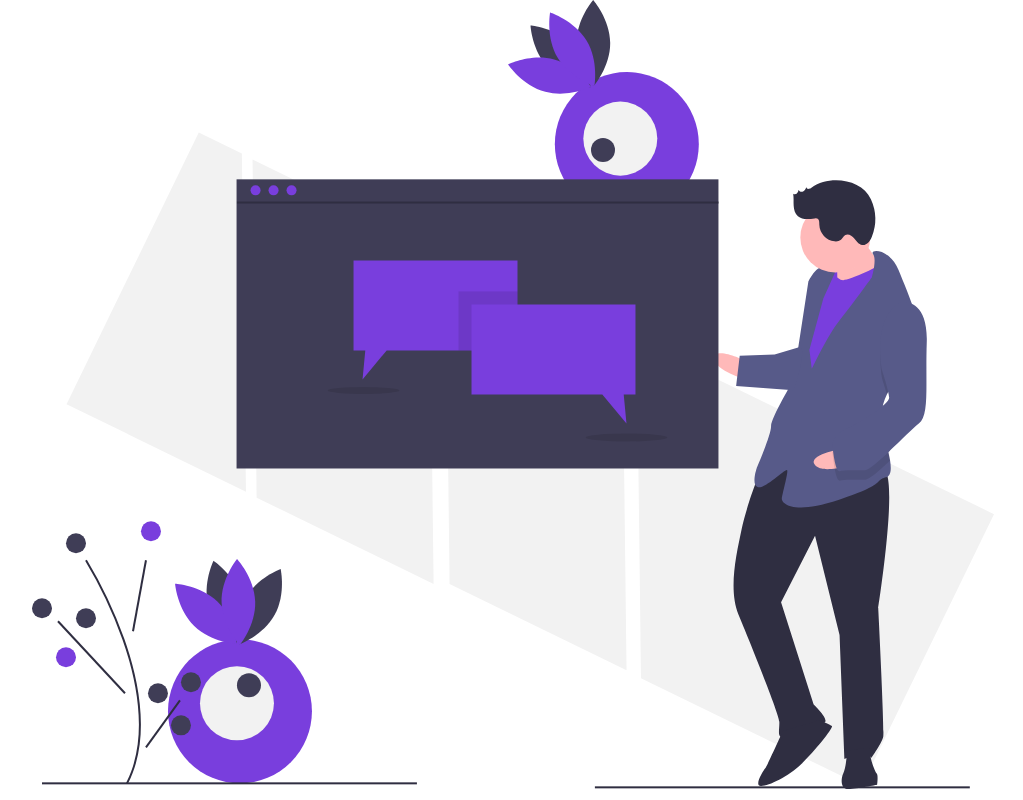
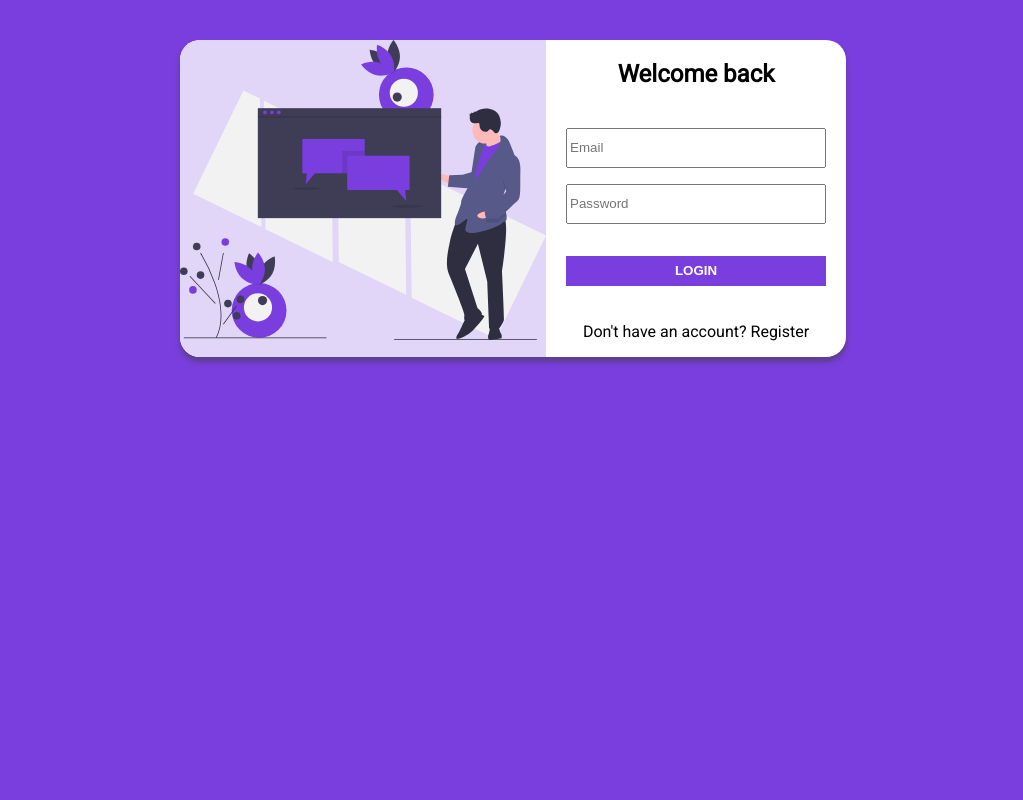
Before and after one commit to ashanjs/chat-app, a React (Create React App) app in the folder chat-frontend/: page /login in a window 1280 px wide. Shown: the top 800 px of the page, without its empty margins (127-1150 px from the left). Built offline with nearby package versions, Linux system fonts and the light colour scheme.

Commit message:
Style login component and installing scss parser

```diff
--- a/chat-frontend/package.json
+++ b/chat-frontend/package.json
@@ -6,6 +6,7 @@
     "@testing-library/jest-dom": "^5.11.4",
     "@testing-library/react": "^11.1.0",
     "@testing-library/user-event": "^12.1.10",
+    "node-sass": "^4.14.1",
     "react": "^17.0.1",
     "react-dom": "^17.0.1",
     "react-router-dom": "^5.2.0",
--- a/chat-frontend/src/App.css
+++ /dev/null
@@ -1,3 +0,0 @@
-.App {
-	text-align: center;
-}
--- a/chat-frontend/src/App.js
+++ b/chat-frontend/src/App.js
@@ -1,4 +1,4 @@
-import './App.css';
+import './App.scss';
 import React from 'react'
 import Login from './components/Auth/Login'
 import Register from './components/Auth/Register'
--- /dev/null
+++ b/chat-frontend/src/App.scss
@@ -0,0 +1,33 @@
+@import url("https://fonts.googleapis.com/css2?family=Roboto&display=swap");
+
+body {
+	font-family: "Roboto", sans-serif;
+}
+
+.App {
+	text-align: center;
+}
+
+.card-shadow {
+	-webkit-box-shadow: 0px 5px 5px 0px rgba(64, 64, 64, 0.5);
+	-moz-box-shadow: 0px 5px 5px 0px rgba(64, 64, 64, 0.5);
+	box-shadow: 0px 5px 5px 0px rgba(64, 64, 64, 0.5);
+}
+
+.shadow-light {
+	-webkit-box-shadow: 0px 3px 5px 0px rgba(122, 122, 122, 0.2);
+	-moz-box-shadow: 0px 3px 5px 0px rgba(122, 122, 122, 0.2);
+	box-shadow: 0px 3px 5px 0px rgba(122, 122, 122, 0.2);
+}
+
+.m-0 {
+	margin: 0;
+}
+
+.mb-1 {
+	margin-bottom: 1rem;
+}
+
+.mb-2 {
+	margin-bottom: 2rem;
+}
--- /dev/null
+++ b/chat-frontend/src/assets/scss/_variables.scss
@@ -0,0 +1,5 @@
+$bg-main: #793edd;
+$bg-light: #e2d6f8;
+$bg-gray: #f5f6f8;
+$success: #42b983;
+$danger: #b94242;
--- /dev/null
+++ b/chat-frontend/src/components/Auth/Auth.scss
@@ -0,0 +1,78 @@
+@import "../../assets/scss/_variables.scss";
+
+#auth-container {
+	min-height: 100vh;
+	background-color: $bg-main;
+
+	#auth-card {
+		display: flex;
+		justify-content: center;
+
+		& > div {
+			display: flex;
+			flex-direction: column;
+			min-width: 100%;
+			margin-top: 10px;
+			background-color: white;
+			border-radius: 20px;
+
+			@media (min-width: 800px) {
+				flex-direction: row;
+				min-width: 500px;
+				margin-top: 2.5rem;
+			}
+
+			#image-section {
+				background-color: $bg-light;
+				border-top-left-radius: 20px;
+				border-top-right-radius: 20px;
+				border-bottom-left-radius: 0;
+
+				@media (min-width: 800px) {
+					border-top-right-radius: 0;
+					border-bottom-left-radius: 20px;
+				}
+
+				img {
+					max-height: 300px;
+					max-width: 100%;
+				}
+			}
+
+			#form-section {
+				min-width: 100%;
+
+				@media (min-width: 800px) {
+					min-width: 300px;
+				}
+
+				h2 {
+					text-align: center;
+				}
+
+				form {
+					padding: 20px;
+
+					.input-field {
+						input,
+						select {
+							height: 40px;
+							width: 100%;
+							box-sizing: border-box;
+						}
+					}
+
+					button {
+						width: 100%;
+						height: 30px;
+						background-color: $bg-main;
+						border: none;
+						color: white;
+						cursor: pointer;
+						font-weight: 600;
+					}
+				}
+			}
+		}
+	}
+}
--- a/chat-frontend/src/components/Auth/Login.js
+++ b/chat-frontend/src/components/Auth/Login.js
@@ -1,21 +1,22 @@
 import React from 'react'
 import loginImage from '../../assets/images/login.svg'
+import './Auth.scss'
 
 const Login = () => {
   return (
     <div id="auth-container">
       <div id="auth-card">
-        <div>
+        <div className="card-shadow">
           <div id="image-section">
             <img src={loginImage} alt="Login" />
           </div>
           <div id="form-section">
             <h2>Welcome back</h2>
             <form>
-              <div className="input-field">
+              <div className="input-field mb-1">
                 <input placeholder="Email" />
               </div>
-              <div className="input-field">
+              <div className="input-field mb-2">
                 <input placeholder="Password" />
               </div>
               <button>LOGIN</button>
```
Also changed, not shown: 2 other files (tests, documents, lock files or other folders).
